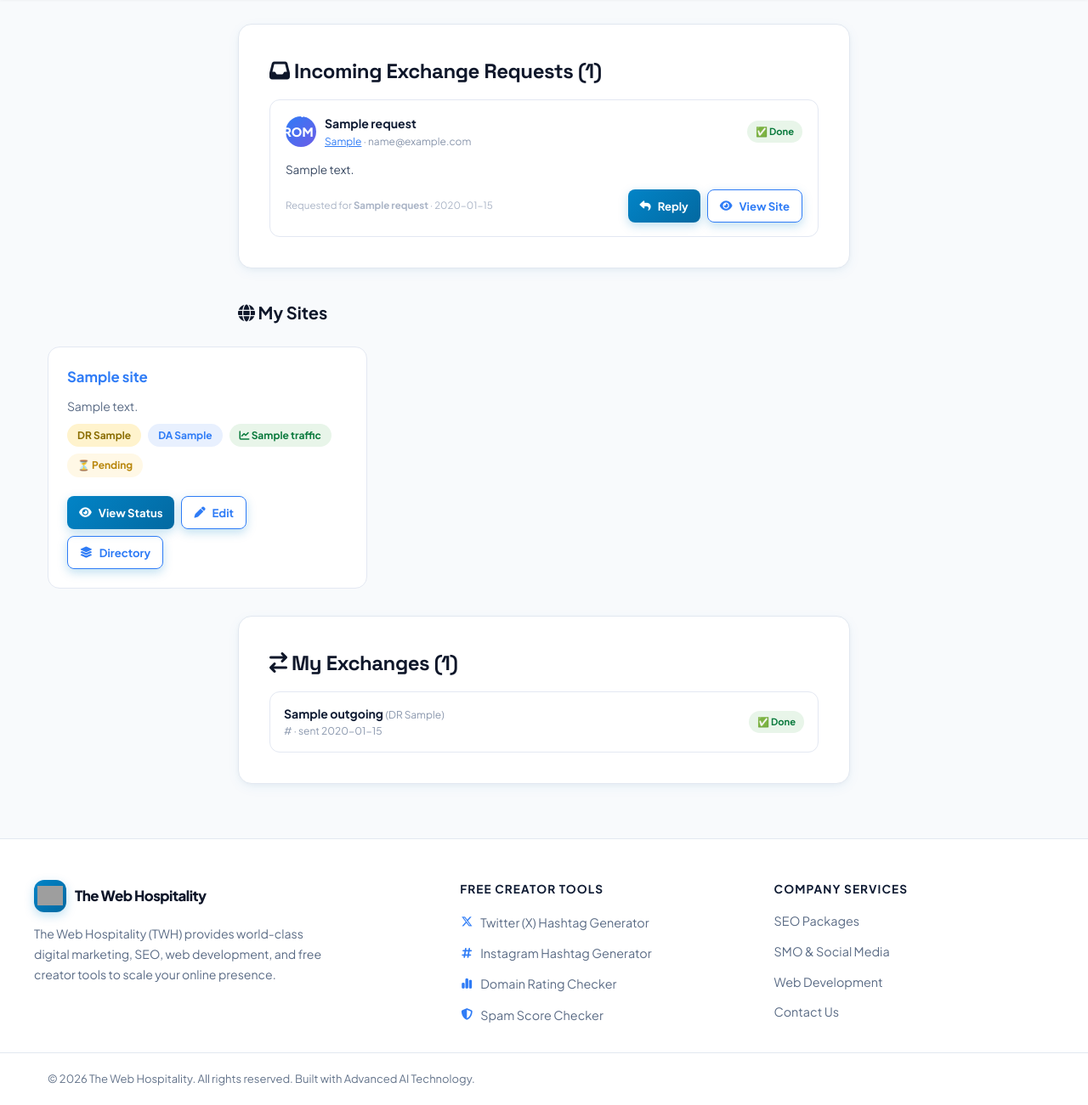
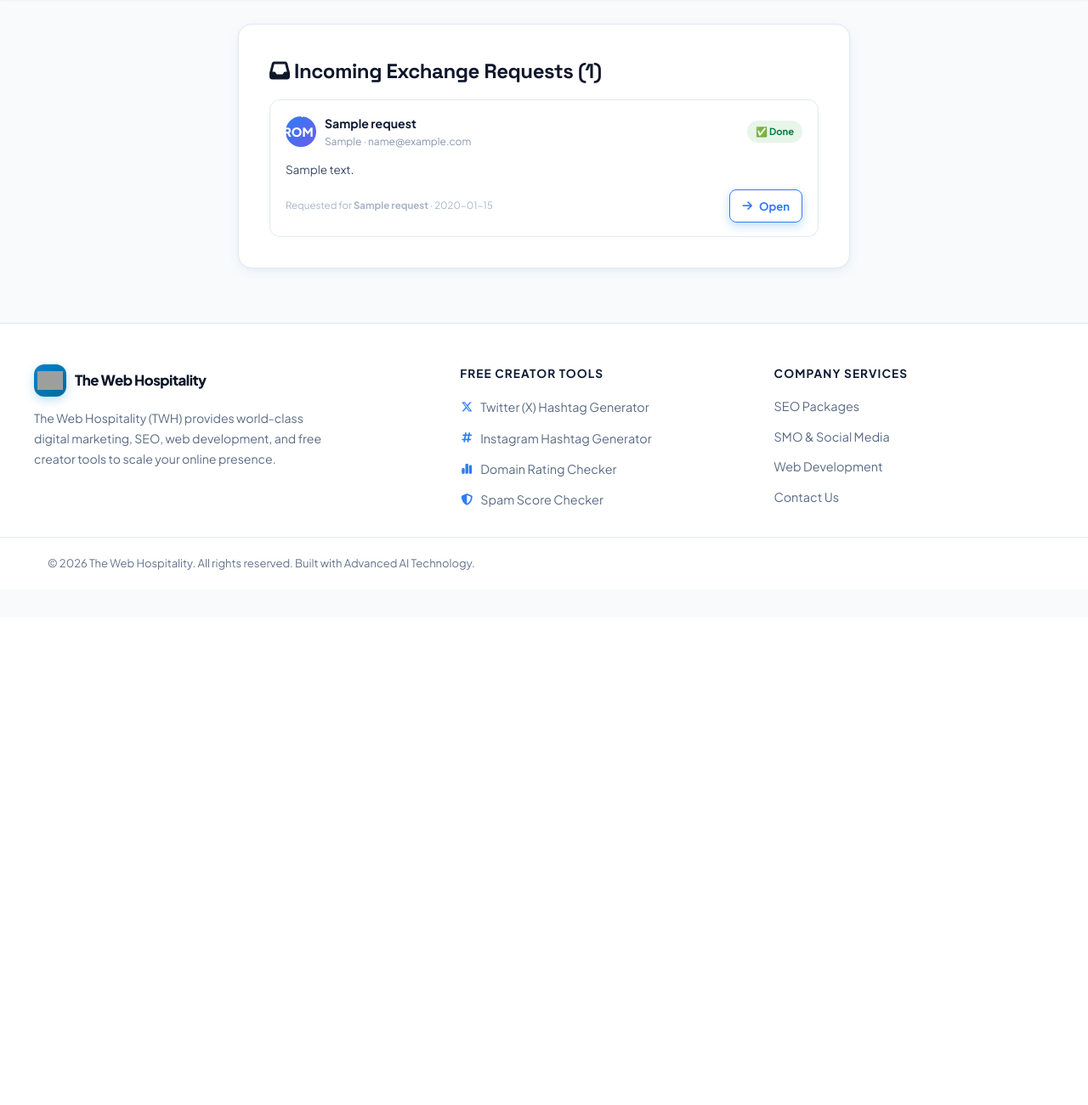
Before and after one commit to Twh-555/link-exchange, a Flask app: template templates/dashboard.html in a window 1280 px wide. Shown: the part 73-1374 px from the top of the page at 85% size. After the commit the page ends 744 px from the top, so only its background shows below. Run offline with Flask 3, Linux system fonts and the light colour scheme; the template is opened without the code that fills it: most values are stand-ins (such as "Sample title", 1, 10 or a date in 2020); grey boxes are pictures that could not be loaded.

Commit message:
Dashboard: only Incoming Exchange Requests (clickable cards -> messages page), remove My Sites/My Exchanges

```diff
--- a/templates/dashboard.html
+++ b/templates/dashboard.html
@@ -16,14 +16,15 @@
     {% if requests %}
     <div style="display:flex;flex-direction:column;gap:14px;margin-top:14px">
       {% for r in requests %}
-      <div style="background:#fff;border:1px solid var(--border,#e3e8f2);border-radius:12px;padding:16px 18px">
+      <a href="{{ url_for('messages') }}" style="text-decoration:none;color:inherit;display:block">
+      <div style="background:#fff;border:1px solid var(--border,#e3e8f2);border-radius:12px;padding:16px 18px;transition:box-shadow .15s,border-color .15s">
         <div style="display:flex;justify-content:space-between;align-items:center;gap:10px;flex-wrap:wrap">
           <div style="display:flex;align-items:center;gap:10px">
             <div style="width:36px;height:36px;border-radius:50%;background:linear-gradient(135deg,#2f7cf6,#6c5ce7);color:#fff;font-weight:800;display:flex;align-items:center;justify-content:center;font-size:.9rem">{{ (r._from_name or r._from_site or '?')[0]|upper }}</div>
             <div>
               <div style="font-weight:700;font-size:.88rem;color:var(--dark,#0f1b33)">{{ r._from_name or 'Anonymous' }}</div>
               <div style="font-size:.75rem;color:var(--muted,#8a97ad)">
-                {% if r._from_site %}<a href="https://{{ r._from_site }}" target="_blank" style="color:var(--accent,#2f7cf6)">{{ r._from_site }}</a>{% endif %}
+                {% if r._from_site %}{{ r._from_site }}{% endif %}
                 {% if r._from_email %} · {{ r._from_email }}{% endif %}
               </div>
             </div>
@@ -33,17 +34,13 @@
             {% if r.status == 'done' %}✅ Done{% else %}⏳ New{% endif %}
           </span>
         </div>
-        <div style="font-size:.85rem;color:#3a4a63;line-height:1.7;margin:12px 0 0;white-space:pre-line">{{ r._body or r.message }}</div>
+        <div style="font-size:.85rem;color:#3a4a63;line-height:1.7;margin:12px 0 0;white-space:pre-line">{{ (r._body or r.message)[:140] }}{% if (r._body or r.message)|length > 140 %}...{% endif %}</div>
         <div style="display:flex;gap:10px;align-items:center;justify-content:space-between;margin-top:12px;flex-wrap:wrap">
           <span style="font-size:.72rem;color:var(--muted,#aab4c6)">Requested for <b>{{ r._site_name }}</b> · {{ r.created_at[:10] }}</span>
-          <div style="display:flex;gap:8px">
-            {% if r._from_email %}
-            <a class="btn btn-primary btn-sm" href="mailto:{{ r._from_email }}?subject=Re:%20Link%20Exchange%20with%20{{ r._site_url or r._site_name }}"><i class="fa-solid fa-reply"></i> Reply</a>
-            {% endif %}
-            <a class="btn btn-primary btn-outline btn-sm" href="{{ url_for('site_page', site_id=r._site_id) if r.get('_site_id') else url_for('index') }}"><i class="fa-solid fa-eye"></i> View Site</a>
-          </div>
+          <span class="btn btn-primary btn-outline btn-sm" style="pointer-events:none"><i class="fa-solid fa-arrow-right"></i> Open</span>
         </div>
       </div>
+      </a>
       {% endfor %}
     </div>
     {% else %}
@@ -54,81 +51,4 @@
     {% endif %}
   </div>
 </section>
-
-<!-- My Sites -->
-<h2 style="max-width:720px;margin:36px auto 0;font-size:1.25rem"><i class="fa-solid fa-globe"></i> My Sites</h2>
-
-<div class="directory-grid" style="margin-top:24px">
-  {% for s in sites %}
-  <div class="site-card">
-    <div class="site-card-top">
-      <h3><a href="{{ s.site_url }}" target="_blank">{{ s.site_name }}</a></h3>
-    </div>
-    <p class="desc">{{ s.description[:100] }}</p>
-    <div class="site-meta">
-      <span class="badge-tag tag-dr">DR {{ s.dr }}</span>
-      <span class="badge-tag tag-da">DA {{ s.da }}</span>
-      {% if s.traffic %}<span class="badge-tag tag-traffic"><i class="fa-solid fa-chart-line"></i> {{ s.traffic }}</span>{% endif %}
-      {% if s.status == 'active' %}
-      <span class="badge-tag" style="background:#e8f5e9;color:#0a7a3d">✅ Approved</span>
-      {% elif s.status == 'rejected' %}
-      <span class="badge-tag" style="background:#fdecea;color:#d32f2f">❌ Rejected</span>
-      {% else %}
-      <span class="badge-tag" style="background:#fff8e6;color:#b8860b">⏳ Pending</span>
-      {% endif %}
-    </div>
-    <div class="site-actions" style="margin-top:12px">
-      <a class="btn btn-primary btn-sm" href="{{ url_for('status_page', token=s.token) }}"><i class="fa-solid fa-eye"></i> View Status</a>
-      <a class="btn btn-primary btn-outline btn-sm" href="{{ url_for('edit_site', site_id=s.id) }}"><i class="fa-solid fa-pen"></i> Edit</a>
-      <a class="btn btn-primary btn-outline btn-sm" href="{{ url_for('directory') }}"><i class="fa-solid fa-layer-group"></i> Directory</a>
-    </div>
-  </div>
-  {% else %}
-  <div class="empty-state" style="grid-column:1/-1">
-    <i class="fa-solid fa-inbox"></i>
-    <p>No listings yet — <a href="{{ url_for('submit') }}">add your site</a>!</p>
-  </div>
-  {% endfor %}
-</div>
-
-<!-- My Exchanges (sent requests tracking) -->
-<section class="seo-content-section" id="exchanges" style="max-width:720px;margin:32px auto 0;scroll-margin-top:90px">
-  <div class="content-article">
-    <h2><i class="fa-solid fa-arrow-right-arrow-left"></i> My Exchanges ({{ outgoing|length }})</h2>
-    {% if outgoing %}
-    <div style="display:flex;flex-direction:column;gap:12px;margin-top:14px">
-      {% for ex in outgoing %}
-      <div style="background:#fff;border:1px solid var(--border,#e3e8f2);border-radius:12px;padding:14px 16px">
-        <div style="display:flex;justify-content:space-between;align-items:center;gap:10px;flex-wrap:wrap">
-          <div>
-            <div style="font-weight:700;font-size:.88rem;color:var(--dark,#0f1b33)">
-              {{ ex._partner_name }} <span style="font-weight:400;color:var(--muted,#8a97ad);font-size:.75rem">(DR {{ ex._partner_dr or '—' }})</span>
-            </div>
-            <div style="font-size:.75rem;color:var(--muted,#8a97ad)">{{ ex._partner_url }} · sent {{ ex.created_at[:10] }}</div>
-          </div>
-          <span style="font-size:.7rem;font-weight:700;padding:4px 10px;border-radius:50px;
-            {% if ex.status == 'done' %}background:#e8f5e9;color:#0a7a3d
-            {% elif ex.status == 'warning' %}background:#fff3e0;color:#e65100
-            {% else %}background:#fff8e6;color:#b8860b{% endif %}">
-            {% if ex.status == 'done' %}✅ Done{% elif ex.status == 'warning' %}⚠️ Warning Sent{% else %}⏳ Pending{% endif %}
-          </span>
-        </div>
-        {% if ex.status != 'done' %}
-        <div style="display:flex;gap:8px;margin-top:12px;flex-wrap:wrap">
-          <form method="post" action="{{ url_for('my_exchange_done', exchange_id=ex.id) }}" style="display:inline">
-            <button class="btn btn-primary btn-sm" type="submit" title="Both links are live now"><i class="fa-solid fa-circle-check"></i> Mark Done</button>
-          </form>
-          <form method="post" action="{{ url_for('my_exchange_report_removed', exchange_id=ex.id) }}" style="display:inline" onsubmit="return confirm('Send a removal warning email to {{ ex._partner_name }}?')">
-            <button class="btn btn-primary btn-outline btn-sm" type="submit" title="Partner removed your link"><i class="fa-solid fa-triangle-exclamation"></i> Report Link Removed</button>
-          </form>
-        </div>
-        {% endif %}
-      </div>
-      {% endfor %}
-    </div>
-    {% else %}
-    <p style="color:var(--muted,#5a6b85)">No exchanges yet — <a href="{{ url_for('directory') }}">find a partner</a> and send your first request!</p>
-    {% endif %}
-  </div>
-</section>
 {% endblock %}
```
